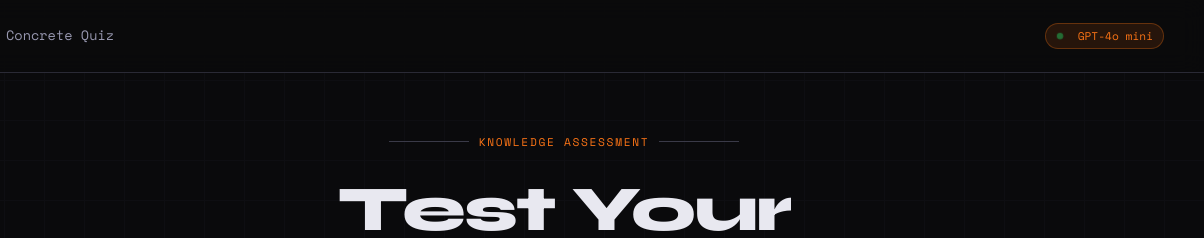
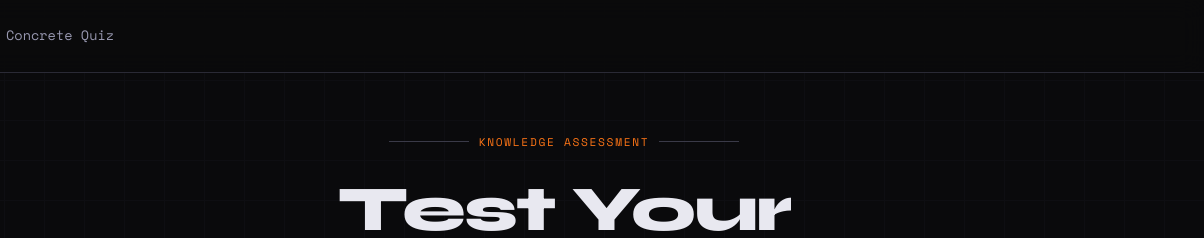
Before and after one commit to adejare19/concrete_Quiz, a website: page public/index.html in a window 1280 px wide. Shown: the top 238 px of the page, 76-1280 px from the left. Drawn offline with nearby package versions, Linux system fonts and the light colour scheme; no server answers.

Commit message:
Remove GPT-4o mini badge from navigation
Comment out the GPT-4o mini badge in the navigation.

```diff
--- a/public/index.html
+++ b/public/index.html
@@ -163,7 +163,7 @@
     <svg width="32" height="32" viewBox="0 0 32 32" xmlns="http://www.w3.org/2000/svg"><rect width="32" height="32" rx="6" fill="#f5e642"/><rect x="7" y="6" width="18" height="2.5" rx="1" fill="#1a1a1a"/><rect x="7" y="23.5" width="18" height="2.5" rx="1" fill="#1a1a1a"/><text x="16" y="20.5" font-family="Georgia,serif" font-size="14" font-weight="700" fill="#1a1a1a" text-anchor="middle">C</text></svg>
     Concrete Quiz
   </a>
-  <span class="nav-badge"><span class="pulse-dot"></span>&nbsp; GPT-4o mini</span>
+  <!-- <span class="nav-badge"><span class="pulse-dot"></span>&nbsp; GPT-4o mini</span> -->
 </nav>
 
 <main class="hero">
```
